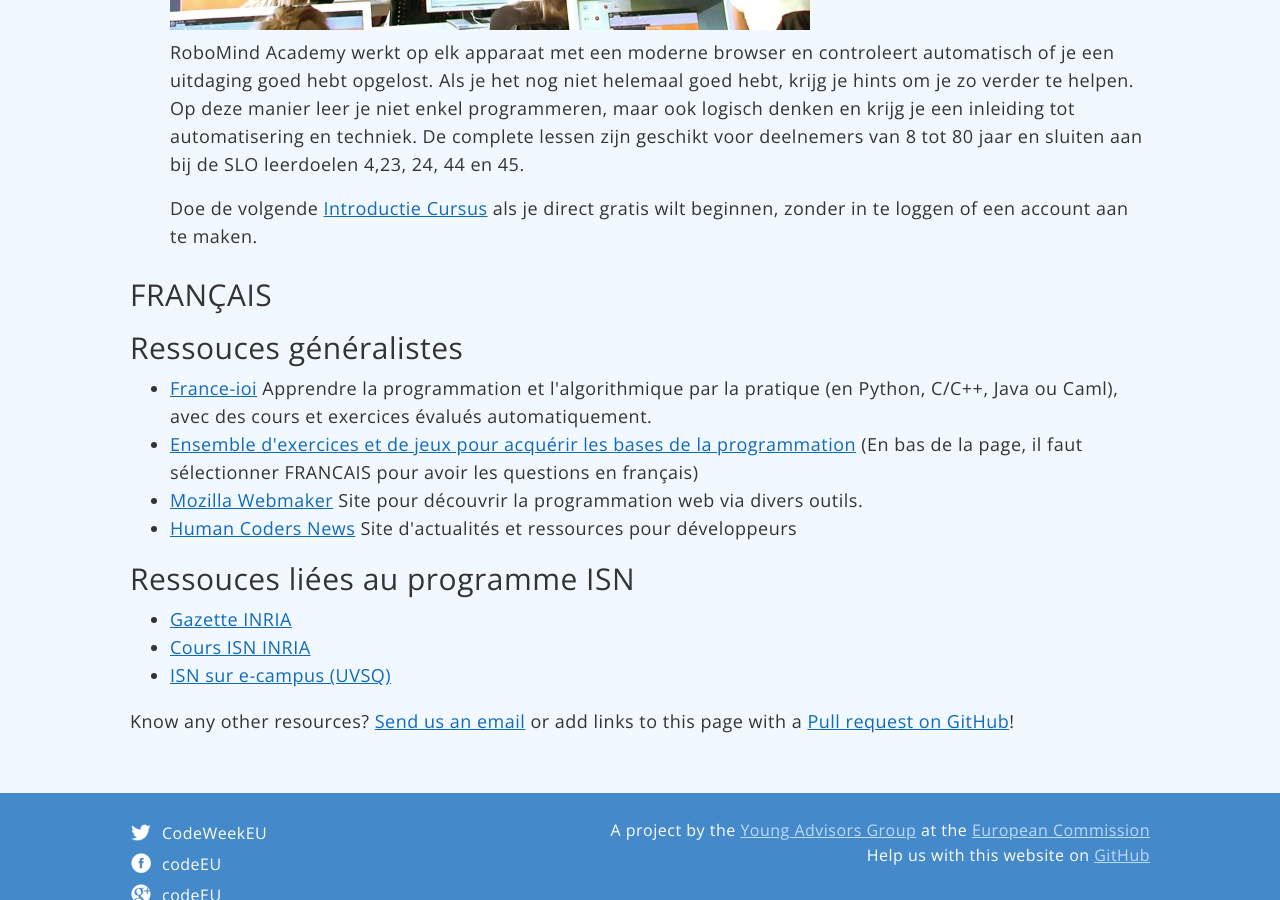
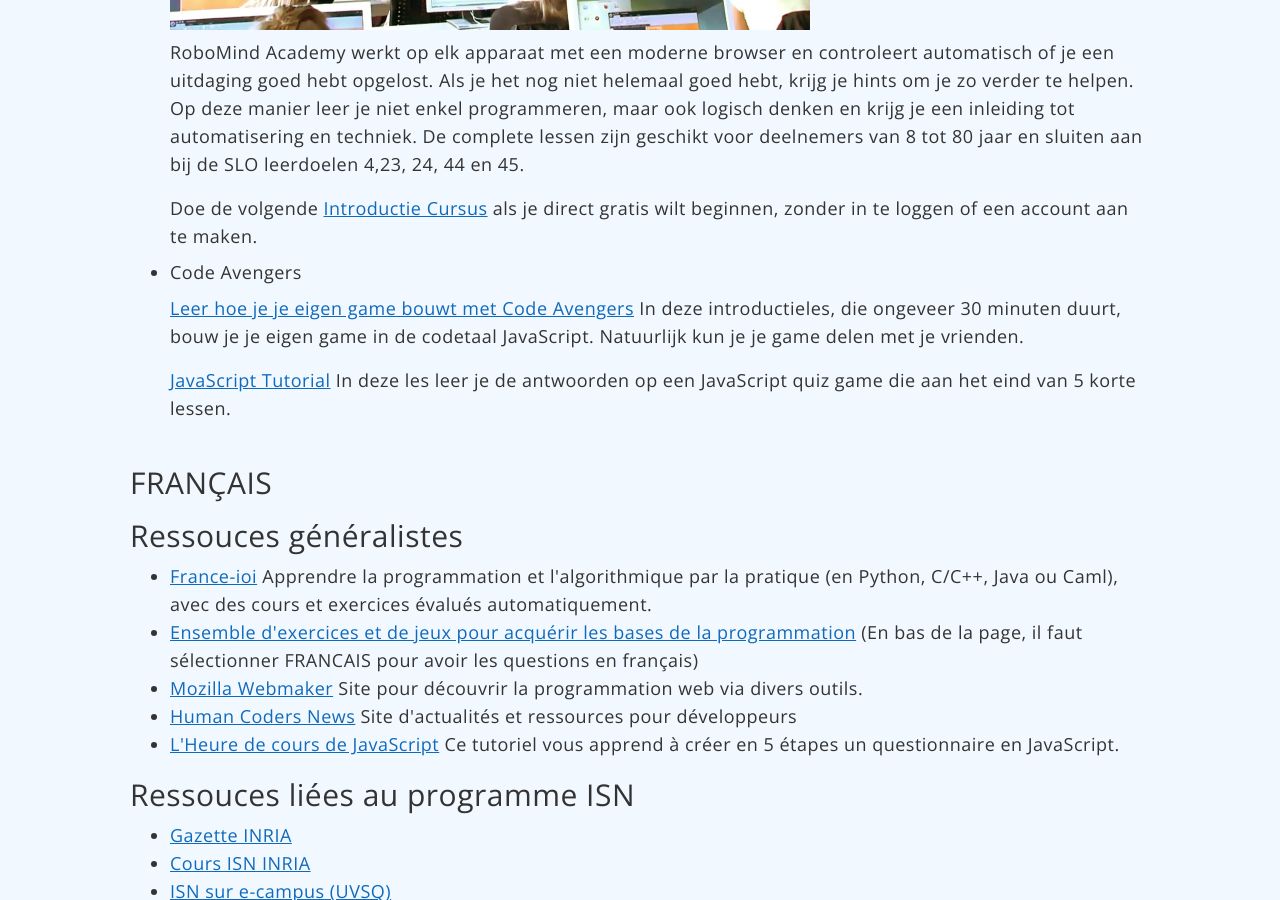
Before and after one commit to codeeu/codeeu.github.io, a Jekyll site: the page built from resources/belgium/index.html, in a window 1280 px wide and 900 px high, scrolled down 460 px. Built offline with Jekyll 4.4.1, drawn with Linux system fonts in a browser that asks for light colours; nearby versions of some CDN libraries; Markdown is read by kramdown in place of the engine named in the settings.

Commit message:
Added links to Code Avengers resources

```diff
--- a/resources/belgium/index.html
+++ b/resources/belgium/index.html
@@ -23,6 +23,11 @@ title: Belgium
 			<a href="https://www.robomindacademy.com/go/navigator/changeitem?item=0&storyline=Getting+started&course=HourOfCode">Introductie Cursus</a> als je direct gratis wilt beginnen, zonder in te loggen of een account aan te maken.
 		</p>
 	</li>
+	<li>
+		Code Avengers
+		<p><a href="http://www.codeavengers.com/javascript/17?l=nl">Leer hoe je je eigen game bouwt met Code Avengers</a> In deze introductieles, die ongeveer 30 minuten duurt, bouw je je eigen game in de codetaal JavaScript. Natuurlijk kun je je game delen met je vrienden.</p>
+		<p><a href="http://www.codeavengers.com/javascript/9?l=nl">JavaScript Tutorial</a> In deze les leer je de antwoorden  op een JavaScript quiz game die aan het eind van 5 korte lessen.</li></p>
+	</li>
 </ul>
 
 <h2>FRANÇAIS</h2>
@@ -34,6 +39,7 @@ title: Belgium
   <li><a href="https://webmaker.org/">Mozilla Webmaker</a> Site pour
     découvrir la programmation web via divers outils.</li>
   <li><a href="http://news.humancoders.com/">Human Coders News</a> Site d'actualités et ressources pour développeurs</li>
+  <li><a href="http://www.codeavengers.com/javascript/9?l=fr">L'Heure de cours de JavaScript</a> Ce tutoriel vous apprend à créer en 5 étapes un questionnaire en JavaScript.</li>
 </ul>
 
 <h2>Ressouces liées au programme ISN</h2>
```
